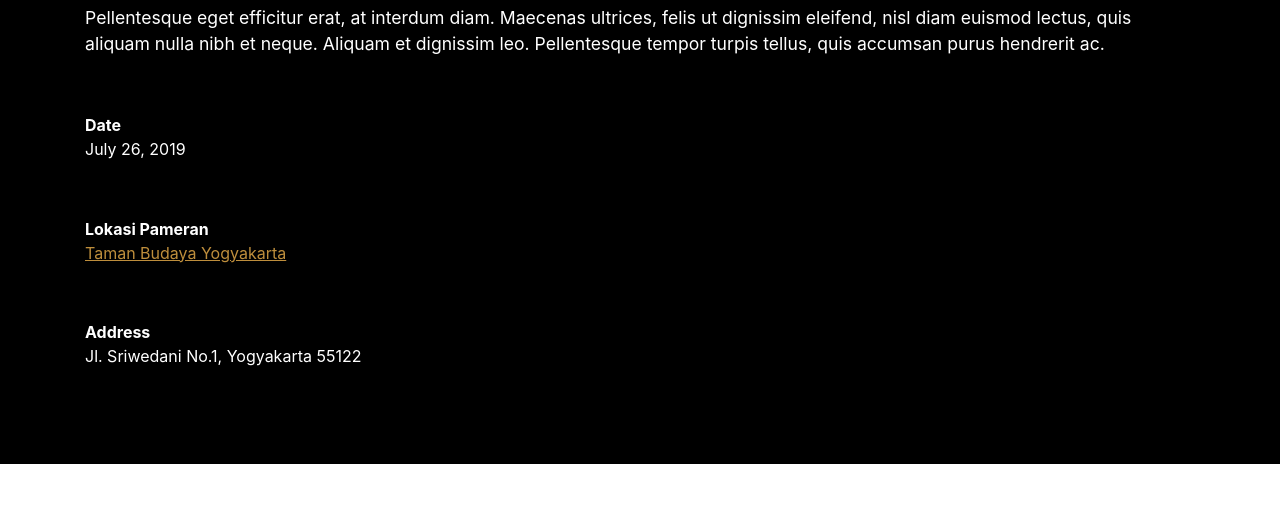
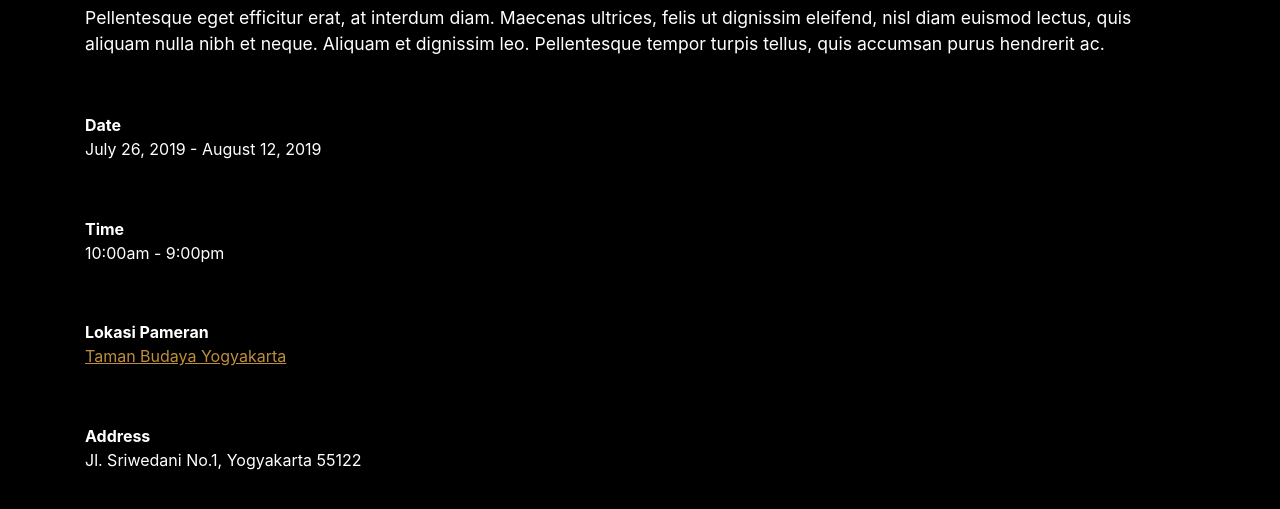
Before and after one commit to mgia/artistWebsite, a plain HTML site: page index.html in a window 1280 px wide. Shown: the part 4260-4769 px from the top of the page. Drawn offline with nearby package versions, Linux system fonts and the light colour scheme.

Commit message:
Added date

```diff
--- a/index.html
+++ b/index.html
@@ -191,9 +191,16 @@
             <div class="sukariDetails">
               <b>Date</b>
               <div>
-                July 26, 2019
+                July 26, 2019 - August 12, 2019
               </div>
             </div>
+            <div class="sukariDetails">
+              <b>Time</b>
+              <div>
+                10:00am - 9:00pm
+              </div>
+            </div>
+
             <div class="sukariDetails">
               <b>Lokasi Pameran</b>
               <div>
```
